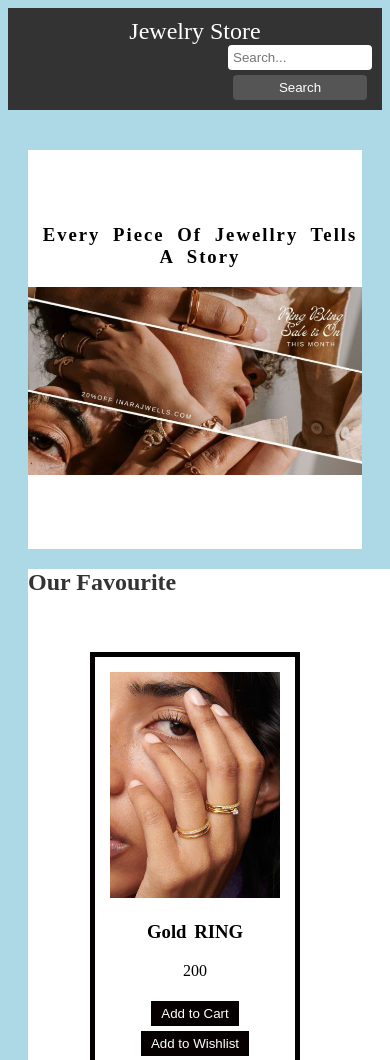
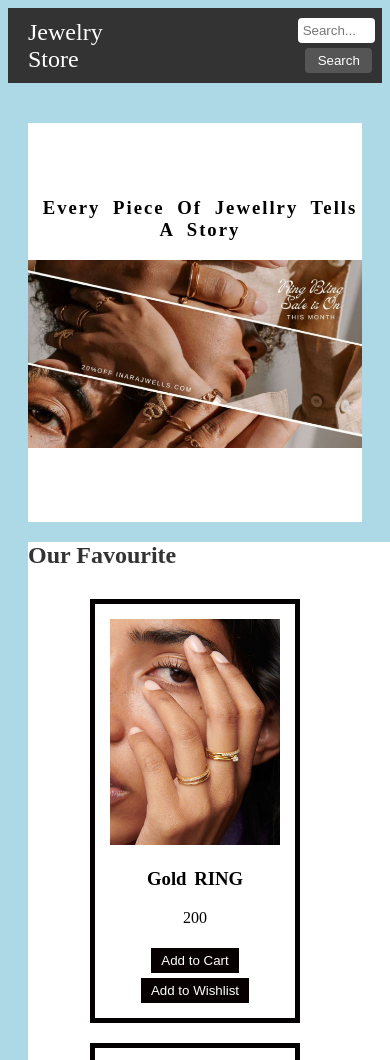
Before and after one commit to meharaj247/mywrk, a plain HTML site: page index.html in a window 390 px wide. Shown: the top 1060 px of the page. Drawn offline with Linux system fonts and the light colour scheme.

Commit message:
Updated HTML,CSS,and javascript

```diff
--- a/style.css
+++ b/style.css
@@ -13,14 +13,12 @@
       max-width: 100%;
       height: auto;
     }
-    header {
-      flex-direction: column;
-    }
     header nav {
       display: none;
     }
     .search-bar {
       flex-direction: column;
+      align-items: center;
     }
     .search-bar input {
       width: 100%;
@@ -43,7 +41,7 @@
     font-family: Arial, sans-serif;
     margin: 0;
     padding: 0;
-    width: 1100px;
+    width: 100%;
     overflow-x: hidden;
   }
 
@@ -131,12 +129,13 @@
   .product-list {
     display: flex;
     flex-wrap: wrap;
+    justify-content: center;
   }
 
   .product {
     border: 5px solid #020000;
     padding: 15px;
-    margin: 36px;
+    margin: 10px;
     width: 170px;
     text-align: center;
     word-spacing: 3px;
```
